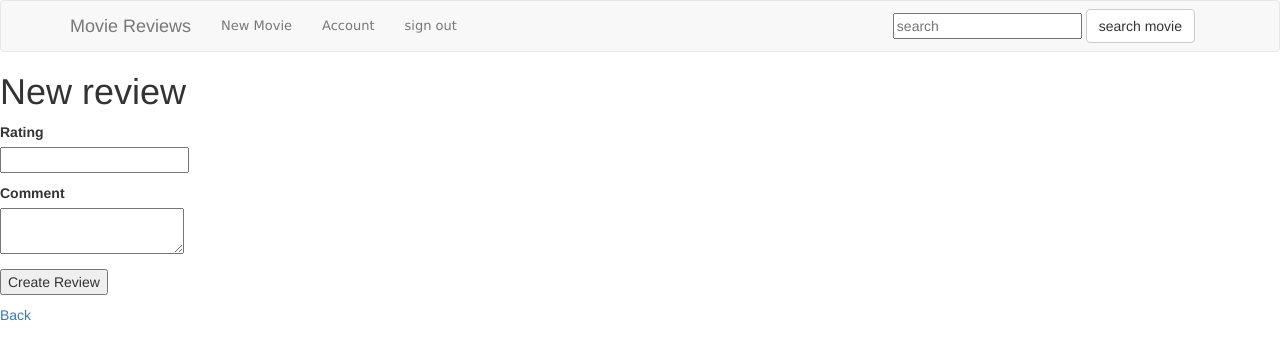
After one commit to manojdevs/movie_review, a Rails app: page /reviews/new in a window 1280 px wide. The commit adds this page. Shown: the top 360 px of the page. Run offline with Rails 7, Linux system fonts and the light colour scheme; the visitor is signed in with stand-in values (Sample User, id 1); style sheets or scripts are compiled from the project's sources; parts of the project's set-up code (start-up, migrations or seed data) failed here and were passed over; some libraries are stand-ins or nearby versions.

Commit message:
reviews added

```diff
--- /dev/null
+++ b/app/assets/javascripts/reviews.js.coffee
@@ -0,0 +1,3 @@
+# Place all the behaviors and hooks related to the matching controller here.
+# All this logic will automatically be available in application.js.
+# You can use CoffeeScript in this file: http://coffeescript.org/
--- /dev/null
+++ b/app/assets/stylesheets/reviews.css.scss
@@ -0,0 +1,3 @@
+// Place all the styles related to the Reviews controller here.
+// They will automatically be included in application.css.
+// You can use Sass (SCSS) here: http://sass-lang.com/
--- /dev/null
+++ b/app/assets/stylesheets/scaffolds.css.scss
@@ -0,0 +1,69 @@
+body {
+  background-color: #fff;
+  color: #333;
+  font-family: verdana, arial, helvetica, sans-serif;
+  font-size: 13px;
+  line-height: 18px;
+}
+
+p, ol, ul, td {
+  font-family: verdana, arial, helvetica, sans-serif;
+  font-size: 13px;
+  line-height: 18px;
+}
+
+pre {
+  background-color: #eee;
+  padding: 10px;
+  font-size: 11px;
+}
+
+a {
+  color: #000;
+  &:visited {
+    color: #666;
+  }
+  &:hover {
+    color: #fff;
+    background-color: #000;
+  }
+}
+
+div {
+  &.field, &.actions {
+    margin-bottom: 10px;
+  }
+}
+
+#notice {
+  color: green;
+}
+
+.field_with_errors {
+  padding: 2px;
+  background-color: red;
+  display: table;
+}
+
+#error_explanation {
+  width: 450px;
+  border: 2px solid red;
+  padding: 7px;
+  padding-bottom: 0;
+  margin-bottom: 20px;
+  background-color: #f0f0f0;
+  h2 {
+    text-align: left;
+    font-weight: bold;
+    padding: 5px 5px 5px 15px;
+    font-size: 12px;
+    margin: -7px;
+    margin-bottom: 0px;
+    background-color: #c00;
+    color: #fff;
+  }
+  ul li {
+    font-size: 12px;
+    list-style: square;
+  }
+}
--- /dev/null
+++ b/app/controllers/reviews_controller.rb
@@ -0,0 +1,47 @@
+class ReviewsController < ApplicationController
+  before_action :set_review, only: [:show, :edit, :update, :destroy]
+  before_action :authenticate_user!
+
+  def index
+    @reviews = Review.all
+
+  end
+
+  def show
+
+  end
+
+  def new
+    @review = Review.new
+
+  end
+
+  def edit
+  end
+
+  def create
+    @review = Review.new(review_params)
+    @review.user_id=current_user.id
+    @review.save
+
+  end
+
+  def update
+    @review.update(review_params)
+
+  end
+
+  def destroy
+    @review.destroy
+
+  end
+
+  private
+    def set_review
+      @review = Review.find(params[:id])
+    end
+
+    def review_params
+      params.require(:review).permit(:rating, :comment)
+    end
+end
--- /dev/null
+++ b/app/helpers/reviews_helper.rb
@@ -0,0 +1,2 @@
+module ReviewsHelper
+end
--- /dev/null
+++ b/app/models/review.rb
@@ -0,0 +1,3 @@
+class Review < ActiveRecord::Base
+	belongs_to :user
+end
--- a/app/models/user.rb
+++ b/app/models/user.rb
@@ -4,4 +4,5 @@ class User < ActiveRecord::Base
   devise :database_authenticatable, :registerable,
          :recoverable, :rememberable, :trackable, :validatable
   has_many :movies
+  has_many :reviews,dependent: :destroy
 end
--- a/app/views/movies/show.html.erb
+++ b/app/views/movies/show.html.erb
@@ -1,4 +1,5 @@
-<center><div class="panel panel-default">
+<div class="container">
+<div class="panel panel-default">
 	<div class="panel-body">
 	<div class="row">
 	<div class="col-md-4">
@@ -25,7 +26,8 @@
 	</div>
 	</div>
 </div>
-
+<center>
 <button class="btn btn-default"><%= link_to 'Edit', edit_movie_path(@movie) %></button>
 <button class="btn btn-default"><%= link_to 'Back', movies_path %></button>
 </center>
+</div>
--- /dev/null
+++ b/app/views/reviews/_form.html.erb
@@ -0,0 +1,25 @@
+<%= form_for(@review) do |f| %>
+  <% if @review.errors.any? %>
+    <div id="error_explanation">
+      <h2><%= pluralize(@review.errors.count, "error") %> prohibited this review from being saved:</h2>
+
+      <ul>
+      <% @review.errors.full_messages.each do |message| %>
+        <li><%= message %></li>
+      <% end %>
+      </ul>
+    </div>
+  <% end %>
+
+  <div class="field">
+    <%= f.label :rating %><br>
+    <%= f.number_field :rating %>
+  </div>
+  <div class="field">
+    <%= f.label :comment %><br>
+    <%= f.text_area :comment %>
+  </div>
+  <div class="actions">
+    <%= f.submit %>
+  </div>
+<% end %>
--- /dev/null
+++ b/app/views/reviews/edit.html.erb
@@ -0,0 +1,6 @@
+<h1>Editing review</h1>
+
+<%= render 'form' %>
+
+<%= link_to 'Show', @review %> |
+<%= link_to 'Back', reviews_path %>
--- /dev/null
+++ b/app/views/reviews/new.html.erb
@@ -0,0 +1,5 @@
+<h1>New review</h1>
+
+<%= render 'form' %>
+
+<%= link_to 'Back', reviews_path %>
--- a/config/routes.rb
+++ b/config/routes.rb
@@ -1,4 +1,6 @@
 Rails.application.routes.draw do
+  resources :reviews
+
   resources :movies
   root 'movies#index'
   devise_for :users do
--- /dev/null
+++ b/db/migrate/20141218170545_add_user_id_to_reviews.rb
@@ -0,0 +1,5 @@
+class AddUserIdToReviews < ActiveRecord::Migration
+  def change
+    add_column :reviews, :user_id, :integer
+  end
+end
```
Also changed, not shown: db/migrate/20141218170108_create_reviews.rb (added, +10 -0 lines), test/controllers/reviews_controller_test.rb (added, +49 -0 lines), test/fixtures/reviews.yml (added, +9 -0 lines), test/helpers/reviews_helper_test.rb (added, +4 -0 lines), test/models/review_test.rb (added, +7 -0 lines), db/schema.rb.
